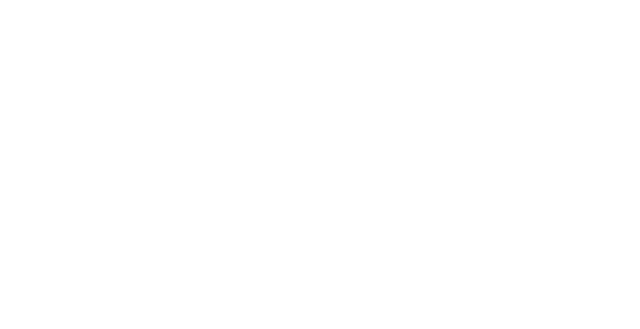
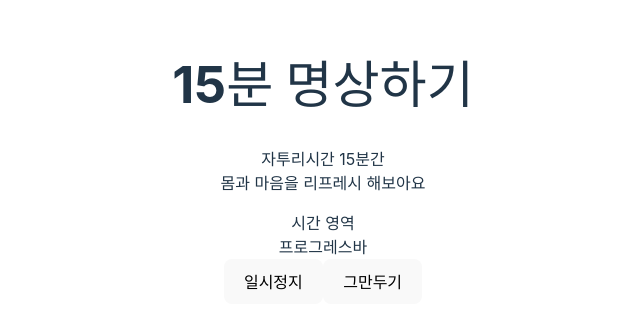
Before and after one commit to Tickley-Team/Tickley, a React (Vite) app: page /timer/progress in a window 1280 px wide. Before the commit this address had no page. Shown: the part 237-566 px from the top of the page, without its empty margins (317-957 px from the left). Built offline with nearby package versions, Linux system fonts and the light colour scheme.

Commit message:
🔨 #23 feat: 타이머 페이지를 구축하라

```diff
--- a/src/App.tsx
+++ b/src/App.tsx
@@ -6,6 +6,8 @@ import SurveySpareTime from './pages/SurveySpareTime'
 import Home from './pages/Home'
 import OnboardingPage from './pages/OnboardingPage'
 import TodosMemory from './pages/TodosMemory'
+import ProgressTimer from './pages/ProgressTimer'
+import CompletedTimer from './pages/CompletedTimer'
 
 function App() {
   const basename = process.env.NODE_ENV === 'production' ? '/Tickley' : '/'
@@ -20,6 +22,8 @@ function App() {
           <Route path="/todos/memory" element={<TodosMemory />} />
           <Route path="/survey" element={<SurveySpareTime />} />
           <Route path='/onboarding/:onboardingId' element={<OnboardingPage />} />
+          <Route path="/timer/progress" element={<ProgressTimer />} />
+          <Route path="/timer/completed" element={<CompletedTimer />} />
         </Routes>
       </BrowserRouter>
     </div>
--- /dev/null
+++ b/src/components/ProgressTimerQuitPopup.tsx
@@ -0,0 +1,19 @@
+import { useNavigate } from "react-router";
+
+const ProgressTimerQuitPopup = ({ onClickClose }: { onClickClose: () => void }) => {
+  const navigate = useNavigate()
+  const handleClickQuit = () => {
+    navigate('/timer/completed');
+  }
+
+  return(
+    <div>
+      기록하고 그만둘까요?
+      <button onClick={onClickClose}>닫기</button>
+      <button onClick={handleClickQuit}>네</button>
+      <button onClick={onClickClose}>아니오</button>
+    </div>
+  );
+}
+
+export default ProgressTimerQuitPopup;
--- /dev/null
+++ b/src/pages/CompletedTimer.tsx
@@ -0,0 +1,19 @@
+import { useNavigate } from "react-router";
+
+const CompletedTimer = () => {
+  const navigate = useNavigate()
+  const handleClickDone = () => {
+    navigate('/todos/memory');
+  }
+
+  return(
+    <div>
+      <h1>15분 명상하기</h1>
+      <h2>완료했어요!</h2>
+      <img alt='이미지' />
+      <button onClick={handleClickDone}>완료</button>
+    </div>
+  );
+}
+
+export default CompletedTimer;
--- /dev/null
+++ b/src/pages/ProgressTimer.tsx
@@ -0,0 +1,25 @@
+import { useState } from "react";
+
+import ProgressTimerQuitPopup from "../components/ProgressTimerQuitPopup";
+
+const ProgressTimer = () => {
+  const [isShowQuitPopup, setShowQuitPopup] = useState(false);
+  const handleClickTimeStop = () => {
+    // TODO: 시간 멈추기
+  }
+  return(
+    <>
+      <div>
+        <h1>15분 명상하기</h1>
+        <p>자투리시간 15분간 <br/>몸과 마음을 리프레시 해보아요</p>
+        <div>시간 영역</div>
+        <div>프로그레스바</div>
+        <button onClick={handleClickTimeStop}>일시정지</button>
+        <button onClick={() => setShowQuitPopup(true)}>그만두기</button>
+      </div>
+      {isShowQuitPopup && <ProgressTimerQuitPopup onClickClose={() => setShowQuitPopup(false)} />}
+    </>
+  );
+}
+
+export default ProgressTimer;
```
